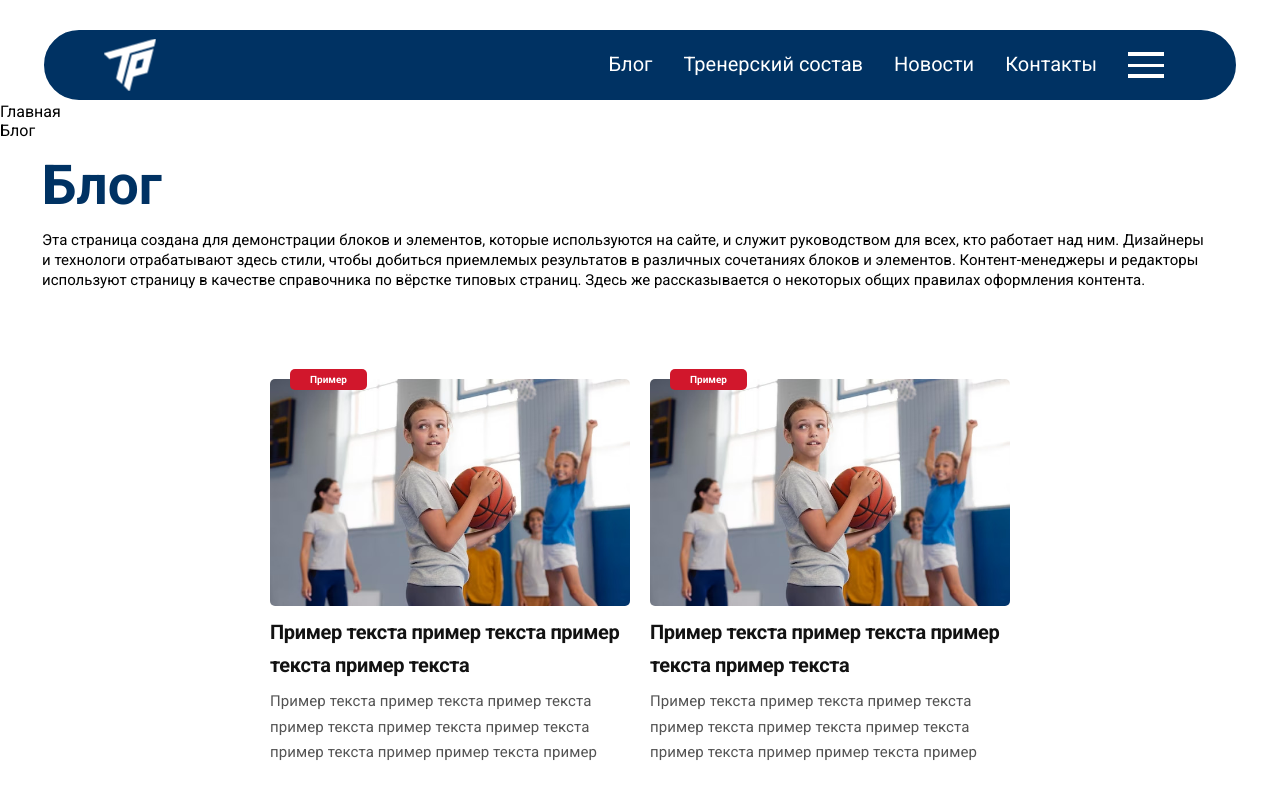
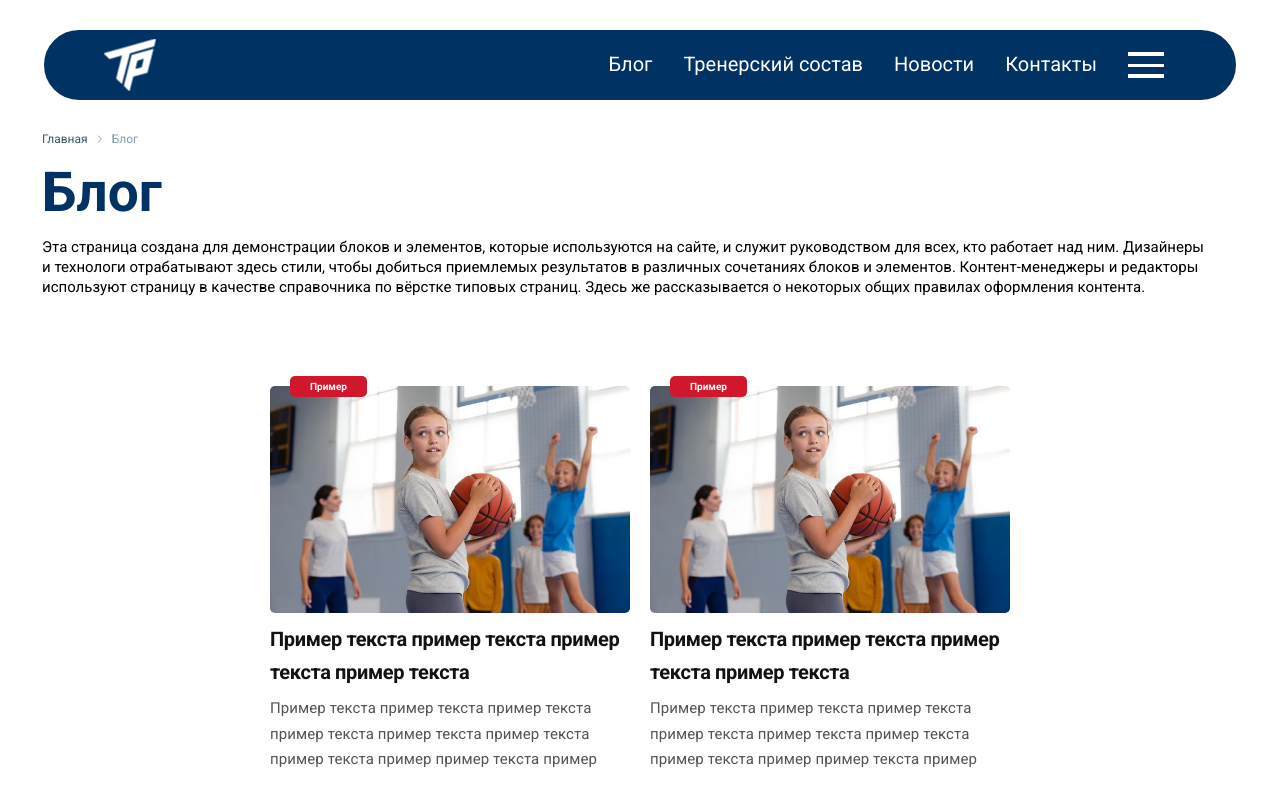
Before and after one commit to Trudovyereservy/frontend_part, a Next.js app: page /blog in a window 1280 px wide. Shown: the top 790 px of the page. Built offline with nearby package versions, Linux system fonts and the light colour scheme.

Commit message:
fix: поправил стили и функционал

```diff
--- a/src/components/Breadcrumb/Breadcrumbs.module.scss
+++ b/src/components/Breadcrumb/Breadcrumbs.module.scss
@@ -0,0 +1,55 @@
+@import '../../styles/_variables.scss';
+@import '../../styles/_mixins.scss';
+
+$width: calc(100% - 280px);
+$width-desktop: calc(100% - 84px);
+$width-tablet: calc(100% - 92px);
+
+.breadcrumbs {
+    margin: 29px auto 0;
+    width: $width;
+}
+
+.breadcrumbs__list {
+    display: flex;
+    list-style-type: none;
+}
+
+.breadcrumbs__listItem {
+    display: flex;
+    margin-right: 4px;
+    font-size: 12px;
+    font-weight: 400;
+    line-height: 16px;
+    color: #3B5765;
+}
+
+.breadcrumbs__separator {
+    width: 16px;
+    height: 16px;
+    margin-right: 4px;
+    background-image: url(../../../public/separator.svg);
+    background-position: center;
+}
+
+.breadcrumbs__activeLink {
+    color: #839EAD;
+}
+
+@include desktop {
+    .breadcrumbs {
+        width: $width-desktop;
+        margin-top: 29px;
+    }
+}
+
+@include tablet {
+    .breadcrumbs {
+        width: $width-tablet;
+        margin-top: 18px;
+    }
+
+    .breadcrumbs__listItem {
+        font-size: 14px;
+    }
+}
--- a/src/components/Breadcrumb/Breadcrumbs.tsx
+++ b/src/components/Breadcrumb/Breadcrumbs.tsx
@@ -6,30 +6,56 @@ import styles from './Breadcrumbs.module.scss';
 
 import { IBreadcrumbs } from './Breadcrumbs.props';
 
-const RouteToLabelMap = {
+interface RouteToLabel {
+    blog: string;
+    coachs: string;
+    news: string;
+    contacts: string;
+}
+
+const RouteToLabelMap: RouteToLabel = {
     blog: "Блог",
     coachs: "Тренерский состав",
     news: "Новости",
     contacts: "Контакты"
 }
 
+const getLinks = (segments: Array<string>) => {
+    const links = segments.reduce((acc: Array<string>, cur, curIndex) => {
+        const last: string = curIndex > 0 ? acc[curIndex - 1] : "";
+        const newPath: string = last + "/" + cur;
+        acc.push(newPath);
+        return acc;
+    }, []);
+    return links;
+}
+
 const Breadcrumbs: FC<IBreadcrumbs> = () => {
-    const pathname = usePathname()
-    const segments = pathname.split("/");
+    const pathname = usePathname();
+    const segments: Array<string> = pathname.split("/");
     segments.shift()
+    const segmentsLinks = getLinks(segments);
 
-    console.log(pathname);
-    console.log(segments);
+    const crumbs = segments.map((segment, index) => {
+        const crumb = {
+            href: segmentsLinks[index],
+            label: RouteToLabelMap[segment as keyof RouteToLabel],
+        };
+        return crumb;
+    })
 
     return (
-        <nav>
-            <ul>
-                <li>
+        <nav className={styles.breadcrumbs}>
+            <ul className={styles.breadcrumbs__list}>
+                <li className={styles.breadcrumbs__listItem}>
                     <Link href="/">Главная</Link>
                 </li>
                 {
-                    segments.map(segment =>
-                        <li>{RouteToLabelMap[segment]}</li>
+                    crumbs.map((segment) =>
+                        <li className={styles.breadcrumbs__listItem}>
+                            <p className={styles.breadcrumbs__separator}></p>
+                            <Link className={pathname === segment.href ? styles.breadcrumbs__activeLink : ""} href={segment.href}>{segment.label}</Link>
+                        </li>
                     )
                 }
             </ul>
```
Also changed, not shown: public/separator.svg (added).
